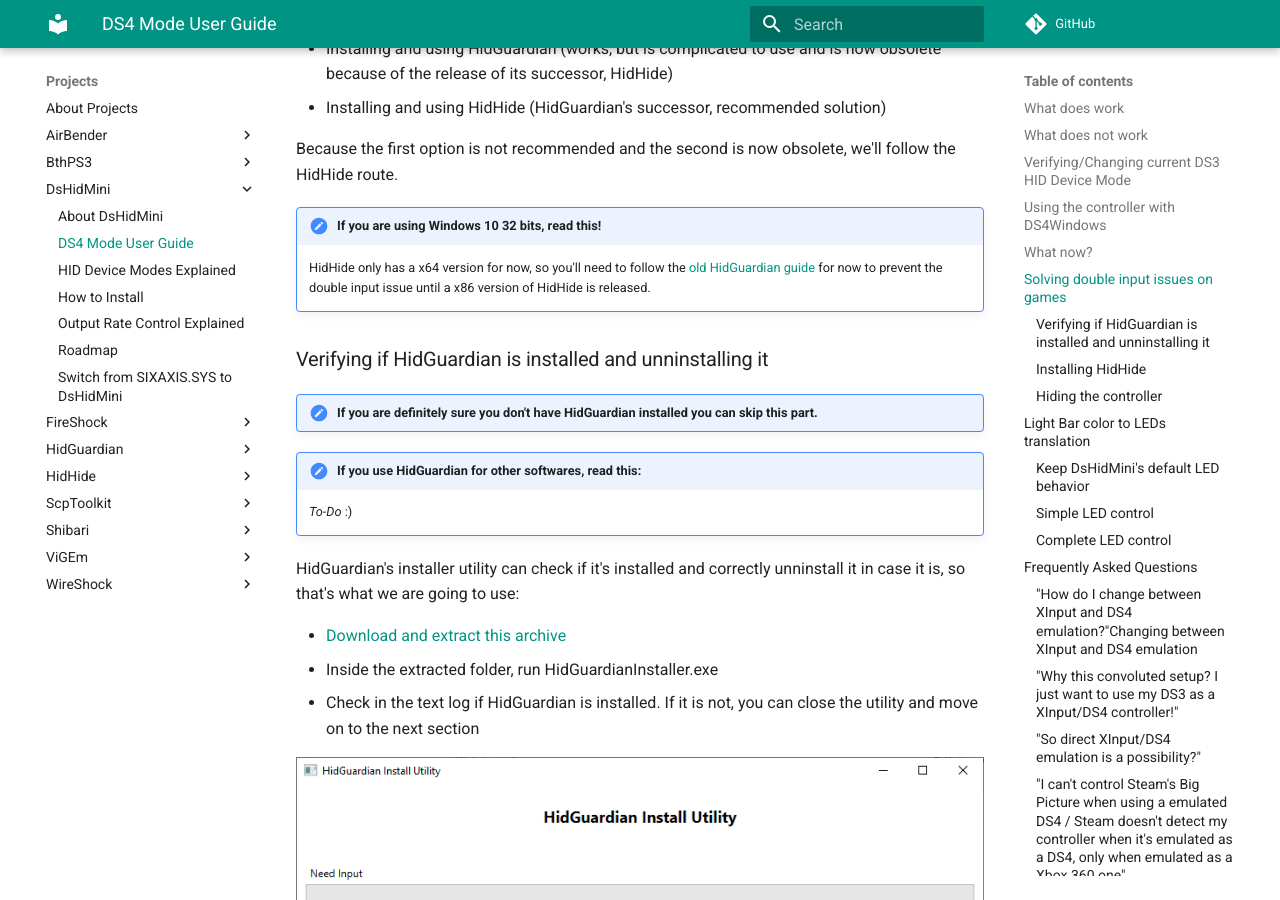
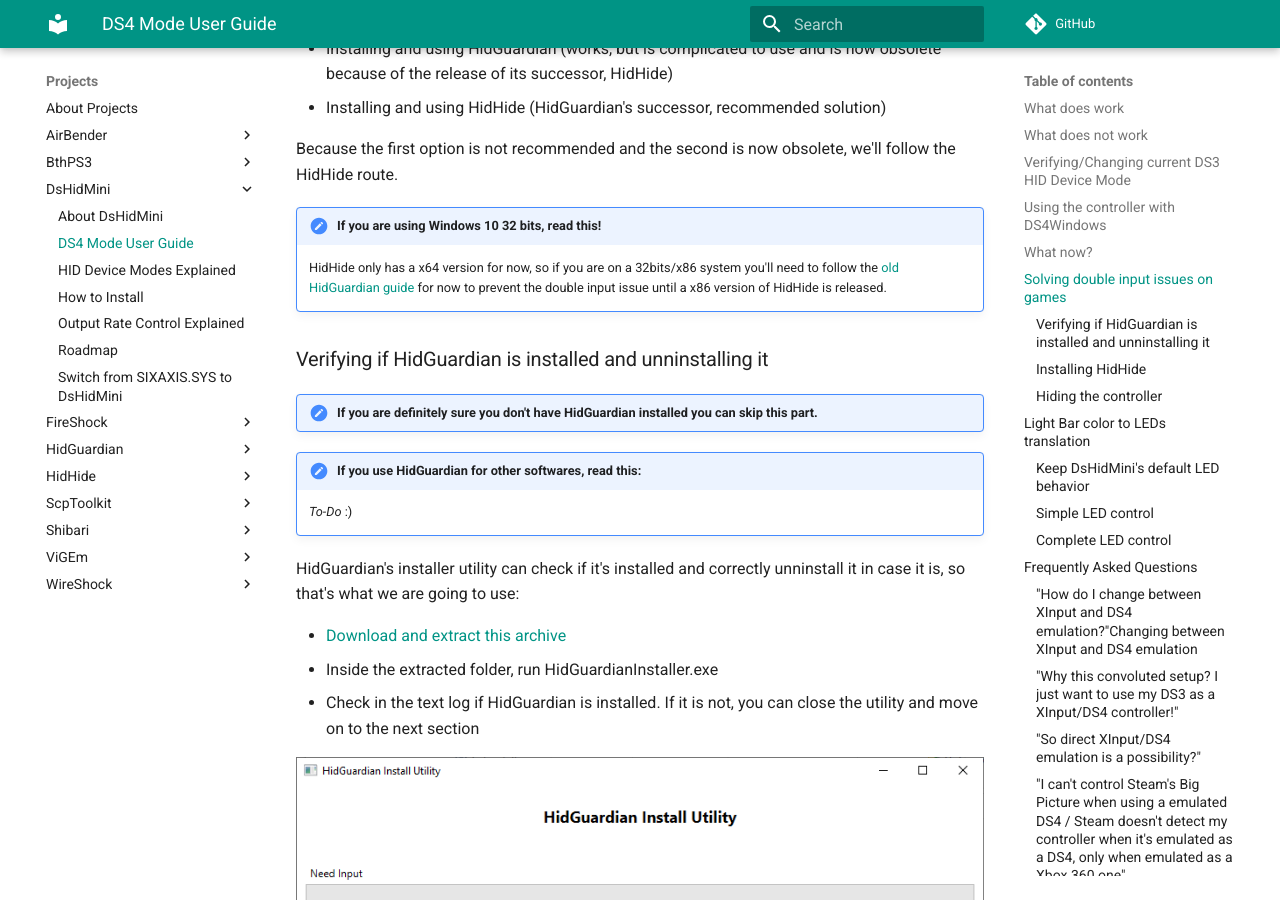
Before and after one commit to nefarius/ViGEm.github.io, an MkDocs documentation site: the page built from docs/projects/DsHidMini/DS4-Mode-User-Guide.md, in a window 1280 px wide and 900 px high, scrolled down 2186 px. Built offline with MkDocs 1.6.1 and Material for MkDocs 9.7.7, drawn with Linux system fonts in a browser that asks for light colours; comment, search, counter and statistics services are not loaded.

Commit message:
made a message a little more clear

```diff
--- a/docs/projects/DsHidMini/DS4-Mode-User-Guide.md
+++ b/docs/projects/DsHidMini/DS4-Mode-User-Guide.md
@@ -52,7 +52,7 @@
 Because the first option is not recommended and the second is now obsolete, we'll follow the HidHide route.
 
 !!! important "If you are using Windows 10 32 bits, read this!"
-    HidHide only has a x64 version for now, so you'll need to follow the [old HidGuardian guide](https://vigem.org/projects/HidGuardian/DsHidMini-HidGuardian-Guide/) for now to prevent the double input issue until a x86 version of HidHide is released.
+    HidHide only has a x64 version for now, so if you are on a 32bits/x86 system you'll need to follow the [old HidGuardian guide](https://vigem.org/projects/HidGuardian/DsHidMini-HidGuardian-Guide/) for now to prevent the double input issue until a x86 version of HidHide is released.
 
 ### Verifying if HidGuardian is installed and unninstalling it
 
```
